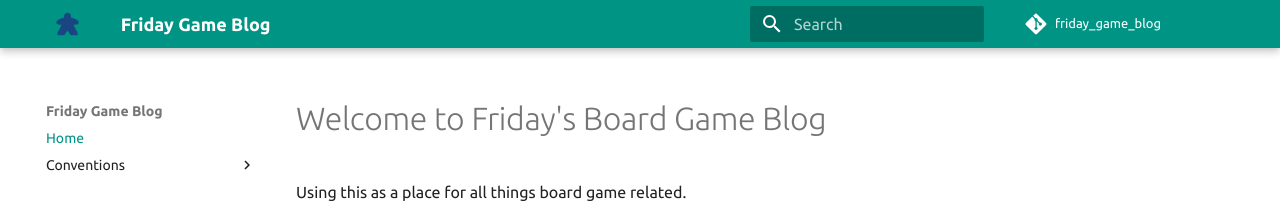
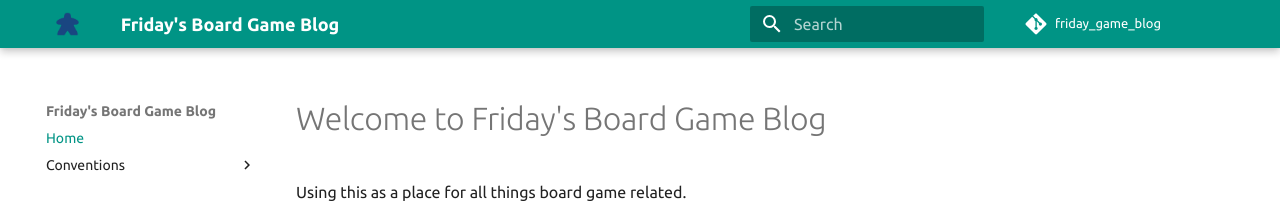
Before and after one commit to lancefriday945/friday_game_blog, an MkDocs documentation site: the page built from docs/index.md, in a window 1280 px wide. Shown: the top 208 px of the page. Built offline with MkDocs 1.6.1 and Material for MkDocs 9.7.7, drawn with Linux system fonts in a browser that asks for light colours; comment, search, counter and statistics services are not loaded.

Commit message:
picture added.

```diff
--- a/mkdocs.yml
+++ b/mkdocs.yml
@@ -1,4 +1,4 @@
-site_name: Friday Game Blog
+site_name: Friday's Board Game Blog
 repo_name: friday_game_blog
 repo_url: https://github.com/lancefriday945/friday_game_blog.git
 site_description: Site to share experiences in board gaming
```
Also changed, not shown: docs/cons/ddc_2019.md (+2 -0 lines), 1 other file.
